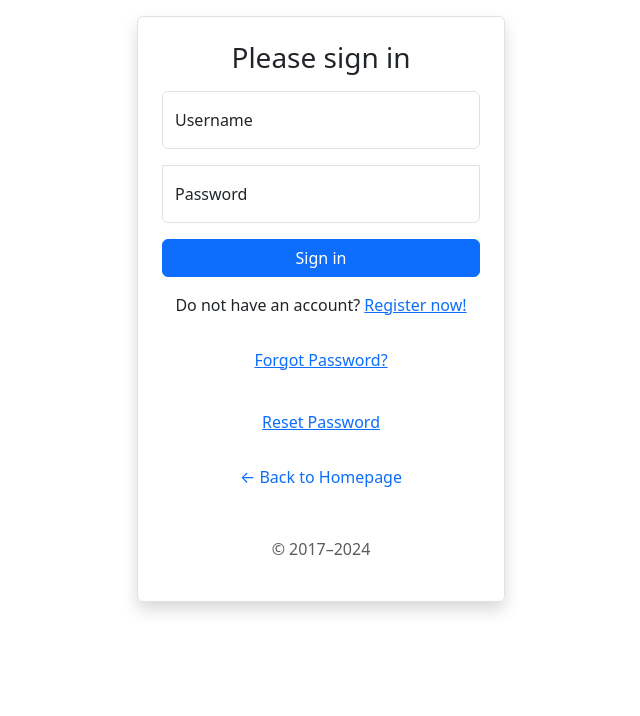
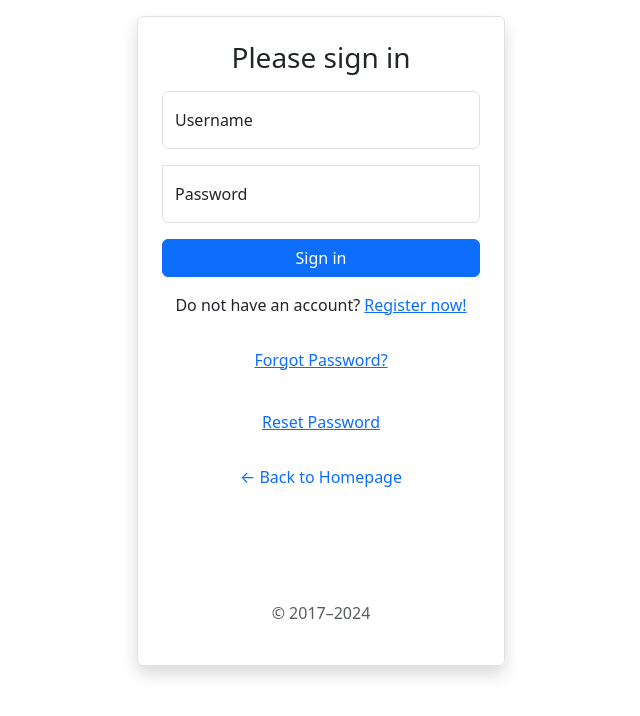
Before and after one commit to NG291/frontend-e-commerce, a React (Create React App) app: page /login in a window 1280 px wide. Shown: the top 716 px of the page, without its empty margins (319-959 px from the left). Built offline with nearby package versions, Linux system fonts and the light colour scheme.

Commit message:
test gg login

```diff
--- a/package.json
+++ b/package.json
@@ -3,6 +3,7 @@
   "version": "0.1.0",
   "private": true,
   "dependencies": {
+    "@react-oauth/google": "^0.12.1",
     "@reduxjs/toolkit": "^1.9.0",
     "@testing-library/jest-dom": "^5.16.5",
     "@testing-library/react": "^13.4.0",
@@ -16,6 +17,7 @@
     "react-confirm-alert": "^3.0.6",
     "react-dom": "^18.2.0",
     "react-icons": "^5.3.0",
+    "react-oauth": "^0.0.1",
     "react-redux": "^8.0.5",
     "react-router": "^6.28.0",
     "react-router-dom": "^6.28.0",
--- a/src/App.js
+++ b/src/App.js
@@ -32,6 +32,7 @@ import ResetPasswordPage from "./pages/Password/PasswordResetPage";
 import SellerProductList from "./components/Product/SellerProductList";
 import UserPendingOrders from "./components/Order/UserPendingOrders";
 import Layout from "./pages/Layout";
+import OAuth2Callback from "./components/Auth/OAuth2Callback";
 
 
 function App() {
@@ -67,6 +68,7 @@ function App() {
                     <Route path="/reset-password" element={<ResetPasswordPage />} />
                     <Route path="/seller/products" element={<SellerProductList />} />
                     <Route path="/UserPendingOrders" element={<UserPendingOrders/>} />
+                    <Route path="/oauth2/callback" element={<OAuth2Callback />} />
                 </Routes>
                 <ToastContainer/>
             </BrowserRouter>
--- a/src/components/Auth/LoginPage.js
+++ b/src/components/Auth/LoginPage.js
@@ -1,6 +1,7 @@
 import React, { useState } from 'react';
 import { Link, useNavigate } from 'react-router-dom';
 import axios from 'axios';
+import { GoogleLogin } from '@react-oauth/google';  // Import GoogleLogin
 import './LoginPage.scss';
 import { Alert, Button, Modal, Form } from 'react-bootstrap';
 import { BASE_URL } from '../../utils/apiURL';
@@ -16,7 +17,6 @@ const LoginPage = () => {
 
     const handleLogin = async (e) => {
         e.preventDefault();
-
         try {
             const response = await axios.post(`${BASE_URL}/api/auth/login`, {
                 username,
@@ -65,6 +65,40 @@ const LoginPage = () => {
             toast.error('Please enter a valid email.');
         }
     };
+
+    // Handle Google login callback
+    const handleGoogleLogin = async (response) => {
+        if (response.credential) {
+            const token = response.credential;
+            try {
+                const userResponse = await axios.get(`${BASE_URL}/oauth2/success`, {
+                    headers: { Authorization: `Bearer ${token}` },
+                });
+
+                const { token: jwtToken, role, username } = userResponse.data;
+
+                // Lưu token và chi tiết người dùng
+                localStorage.setItem('jwtToken', jwtToken);
+                localStorage.setItem('role', role);
+                localStorage.setItem('username', username);
+
+                // Điều hướng dựa trên vai trò người dùng
+                if (role === 'ROLE_ADMIN') {
+                    navigate('/admin');
+                } else if (role === 'ROLE_SELLER') {
+                    navigate('/seller-page');
+                } else {
+                    navigate('/');
+                }
+
+                toast.success('Google login successful!');
+            } catch (error) {
+                console.error('Google login error', error);
+                toast.error('Failed to authenticate with Google. Please try again.');
+            }
+        }
+    };
+
 
     return (
         <main className="form-signin w-100 m-auto p-3" style={{ maxWidth: '400px' }}>
@@ -123,6 +157,13 @@ const LoginPage = () => {
                         &larr; Back to Homepage
                     </Link>
                 </div>
+
+                <GoogleLogin
+                    onSuccess={handleGoogleLogin}
+                    onError={() => toast.error('Google login failed!')}
+                    useOneTap
+                />
+
                 <p className="mt-5 mb-3 text-center text-body-secondary">&copy; 2017–2024</p>
             </form>
 
--- /dev/null
+++ b/src/components/Auth/OAuth2Callback.js
@@ -0,0 +1,33 @@
+import React, { useEffect } from 'react';
+import { useNavigate } from 'react-router-dom';
+import { toast } from 'react-toastify';
+
+const OAuth2Callback = () => {
+    const navigate = useNavigate();
+
+    useEffect(() => {
+        // Lấy token từ URL
+        const queryParams = new URLSearchParams(window.location.search);
+        const token = queryParams.get('token');
+
+        if (token) {
+            // Lưu token vào localStorage
+            localStorage.setItem('jwtToken', token);
+
+            // Redirect người dùng sau khi lưu token
+            toast.success('Login successful! Redirecting...');
+            navigate('/'); // Điều hướng tới trang chính hoặc trang mong muốn
+        } else {
+            toast.error('Login failed! No token found.');
+            navigate('/login'); // Điều hướng quay lại trang login
+        }
+    }, [navigate]);
+
+    return (
+        <div className="text-center mt-5">
+            <h1>Processing...</h1>
+        </div>
+    );
+};
+
+export default OAuth2Callback;
--- a/src/index.js
+++ b/src/index.js
@@ -1,11 +1,14 @@
 import React from 'react';
 import ReactDOM from 'react-dom/client';
 import App from './App';
+import {GoogleOAuthProvider} from "@react-oauth/google";
 // import './global.scss';
 
 const root = ReactDOM.createRoot(document.getElementById('root'));
 root.render(
-  <React.StrictMode>
-    <App />
-  </React.StrictMode>
+    <React.StrictMode>
+        <GoogleOAuthProvider clientId={'484298514245-nis2i9g21e6ke3r9p0vgk3p2f2d4hpi5.apps.googleusercontent.com'}>
+            <App/>
+        </GoogleOAuthProvider>
+    </React.StrictMode>
 );
--- a/src/pages/Layout.js
+++ b/src/pages/Layout.js
@@ -95,9 +95,9 @@ function Layout() {
 
                 </div>
                 <main className="col-md-9 ms-sm-auto col-lg-10 px-md-4">
-                    {/*<Header/>*/}
+                    <Header/>
                     <Outlet/>
-                    {/*<Footer/>*/}
+                    <Footer/>
                 </main>
             </div>
         </div>
```
Also changed, not shown: 1 other file (tests, documents, lock files or other folders).
